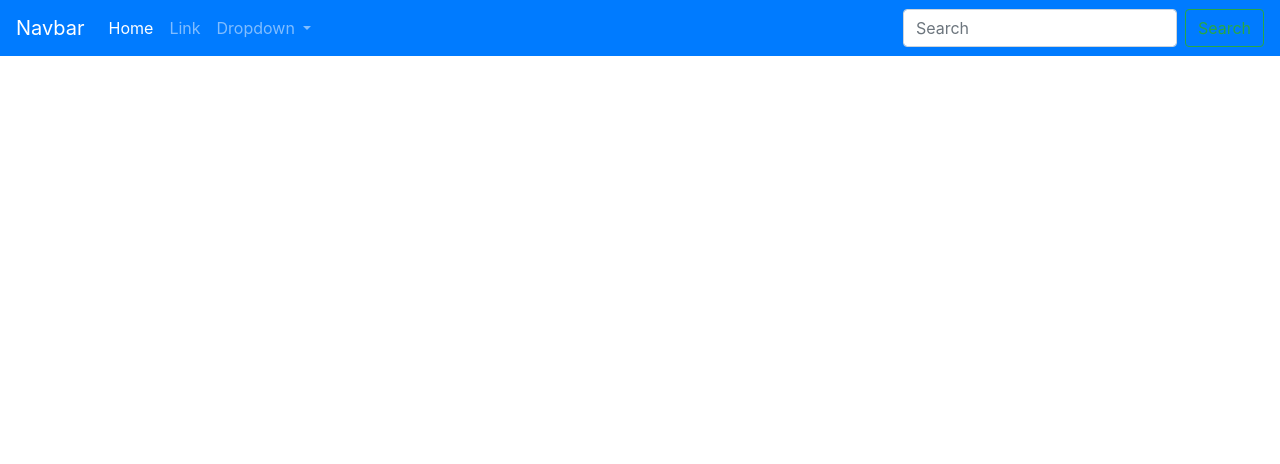
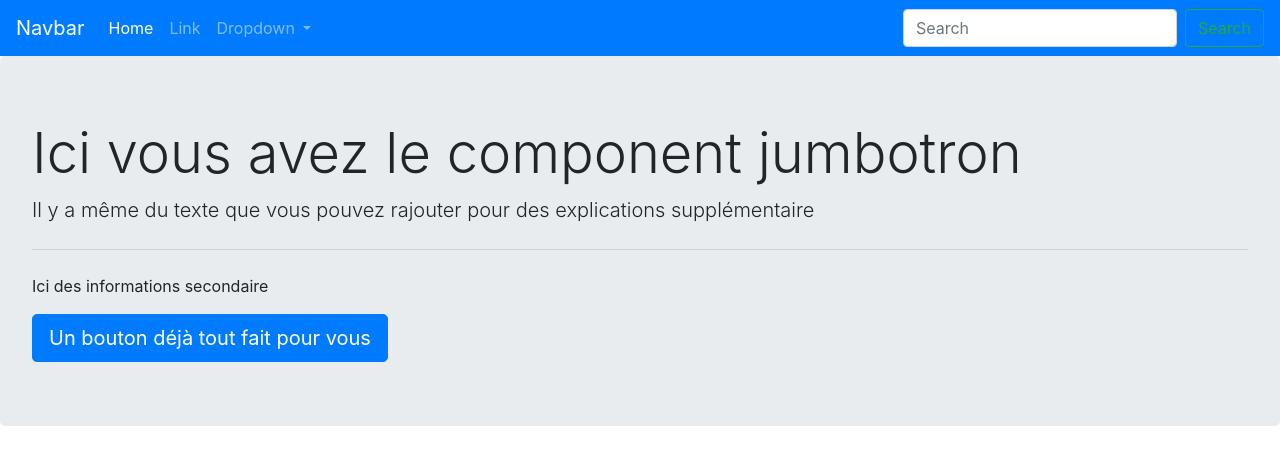
Before and after one commit to Developer-Karis/exoSiteBootstrap2, a website: page index.html in a window 1280 px wide. Drawn offline with nearby package versions, Linux system fonts and the light colour scheme.

Commit message:
section home jumbotron, update Jul 15 - 11:36

```diff
--- a/index.html
+++ b/index.html
@@ -47,6 +47,17 @@
         </nav>
     </header>
 
+    <!-- Section Home Jumbotron -->
+    <section>
+        <div class="jumbotron">
+            <h1 class="display-4">Ici vous avez le component jumbotron</h1>
+            <p class="lead">Il y a même du texte que vous pouvez rajouter pour des explications supplémentaire</p>
+            <hr class="my-4">
+            <p>Ici des informations secondaire</p>
+            <a class="btn btn-primary btn-lg" href="#" role="button">Un bouton déjà tout fait pour vous</a>
+        </div>
+    </section>
+
     <!-- Jquery & Bootstrap -->
     <script src="./node_modules/jquery/dist/jquery.js"></script>
     <script src="./node_modules/bootstrap/dist/js/bootstrap.bundle.js"></script>
```
